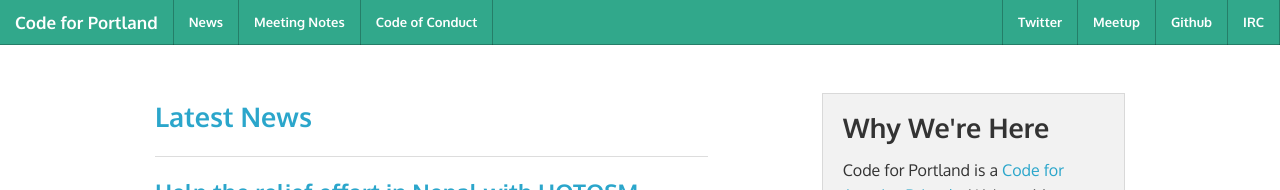
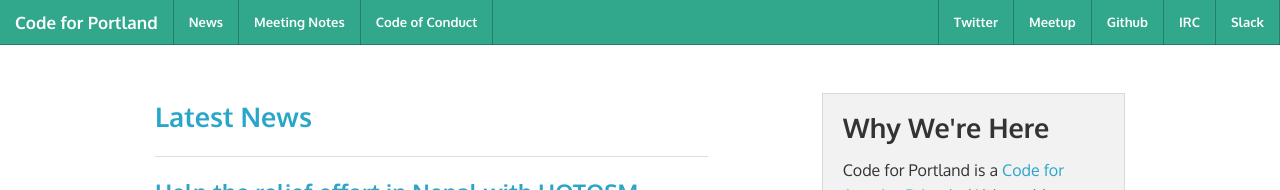
Before and after one commit to code-for-portland-archive/codeforportland.github.io, a Jekyll site: the page built from index.html, in a window 1280 px wide. Shown: the top 190 px of the page. Built offline with Jekyll 4.4.1, drawn with Linux system fonts in a browser that asks for light colours; Markdown is read by kramdown in place of the engine named in the settings; the list of posts is cut into pages by our own code.

Commit message:
Add link to slack channel

```diff
--- a/_includes/header.html
+++ b/_includes/header.html
@@ -47,6 +47,7 @@
       <li><a href="http://www.meetup.com/CodeForPortland">Meetup</a></li>
       <li><a href="http://github.com/CodeForPortland">Github</a></li>
       <li><a href="http://webchat.freenode.net/?channels=CodeForPortland">IRC</a></li>
+      <li><a href="https://cfa.slack.com/messages/code-for-portland/">Slack</a></li>
     </ul>
   </section>
 </nav>
```
